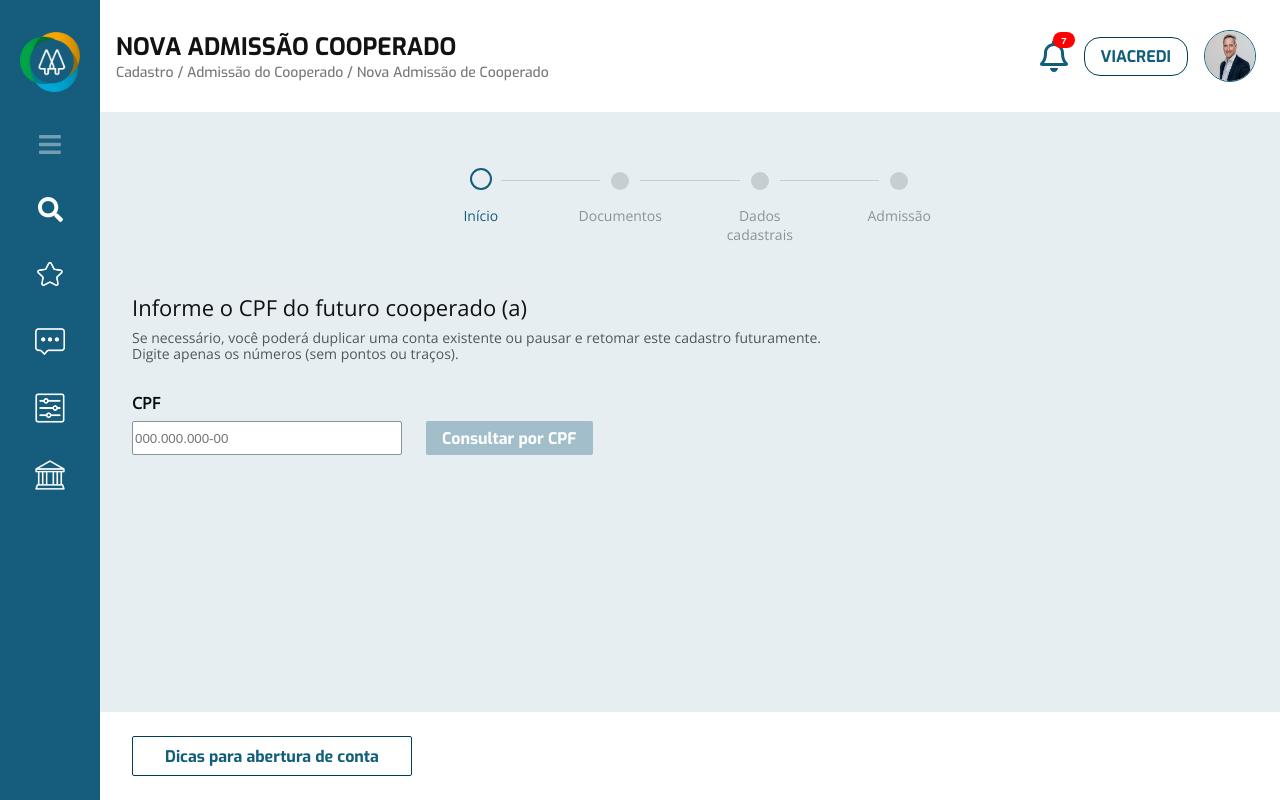
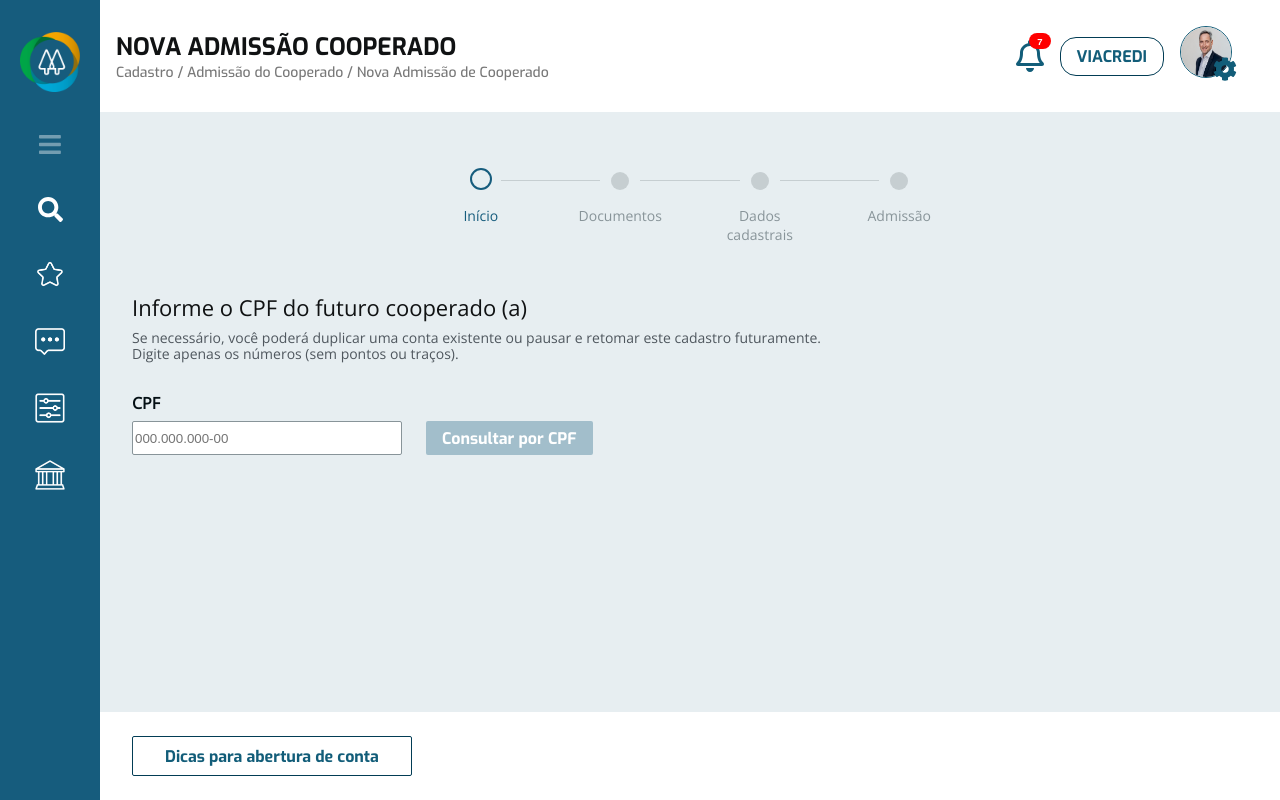
Before and after one commit to vitorshinohara/AilosAngularChallenge, an Angular app: page / in a window 1280 px wide. Built offline with nearby package versions, Linux system fonts and the light colour scheme.

Commit message:
Adicionando ícone de engrenagem na foto de perfil

```diff
--- a/src/app/layout/header/components/header-profile-icons/header-profile-icons.component.css
+++ b/src/app/layout/header/components/header-profile-icons/header-profile-icons.component.css
@@ -1,19 +1,3 @@
-.container {
-  display: flex;
-  flex-direction: row;
-  align-items: center;
-  justify-content: flex-end;
-}
-
-.container > * {
-  margin: 0px 8px;
-}
-
-.btn-header {
-  border-radius: 16px;
-  padding: 8px 16px;
-}
-
 
 img {
   border-radius: 50%;
@@ -45,3 +29,26 @@ fa-icon {
   color: #125d79;
   font-size: 24px;
 }
+
+.container {
+  display: flex;
+  flex-direction: row;
+  align-items: center;
+  justify-content: flex-end;
+}
+
+.container > * {
+  margin: 0px 8px;
+}
+
+.btn-header {
+  border-radius: 16px;
+  padding: 8px 16px;
+}
+
+.profileIcon {
+  position: relative;
+  width: 15px;
+  height: 15px;
+  right: 19px;
+}
--- a/src/app/layout/header/components/header-profile-icons/header-profile-icons.component.html
+++ b/src/app/layout/header/components/header-profile-icons/header-profile-icons.component.html
@@ -1,8 +1,13 @@
 <div class="container">
-    <fa-icon [icon]="faBell" size="lg" data-count="7"></fa-icon>
+    <a routerLink="/">
+        <fa-icon [icon]="faBell" size="lg" data-count="7"></fa-icon>
+    </a>
 
     <button class="btn btn-transparent btn-header">VIACREDI</button>
 
-    <img src="/assets/images/profile.png" alt="profile-picture">
+    <a routerLink="/">
+        <img src="/assets/images/profile.png" alt="profile-picture">
+        <fa-icon class="profileIcon" [icon]="faCog"></fa-icon>
+    </a>
 
 </div>
--- a/src/app/layout/header/components/header-profile-icons/header-profile-icons.component.ts
+++ b/src/app/layout/header/components/header-profile-icons/header-profile-icons.component.ts
@@ -1,6 +1,7 @@
 import { Component, OnInit } from '@angular/core';
 
 import { faBell } from '@fortawesome/free-regular-svg-icons';
+import { faCog } from '@fortawesome/free-solid-svg-icons';
 
 @Component({
   selector: 'app-header-profile-icons',
@@ -10,6 +11,7 @@ import { faBell } from '@fortawesome/free-regular-svg-icons';
 export class HeaderProfileIconsComponent implements OnInit {
 
   faBell = faBell;
+  faCog = faCog;
 
   constructor() { }
 
--- a/src/app/layout/sidebar/sidebar.component.css
+++ b/src/app/layout/sidebar/sidebar.component.css
@@ -4,10 +4,6 @@ nav {
     height: 100%;
     width: 100px;
     background-color: #165C7D;
-}
-
-a {
-    cursor: pointer;
 }
 
 ul {
--- a/src/styles.css
+++ b/src/styles.css
@@ -11,6 +11,10 @@ h1 {
 }
 
 button {
+  cursor: pointer;
+}
+
+a {
   cursor: pointer;
 }
 
```
